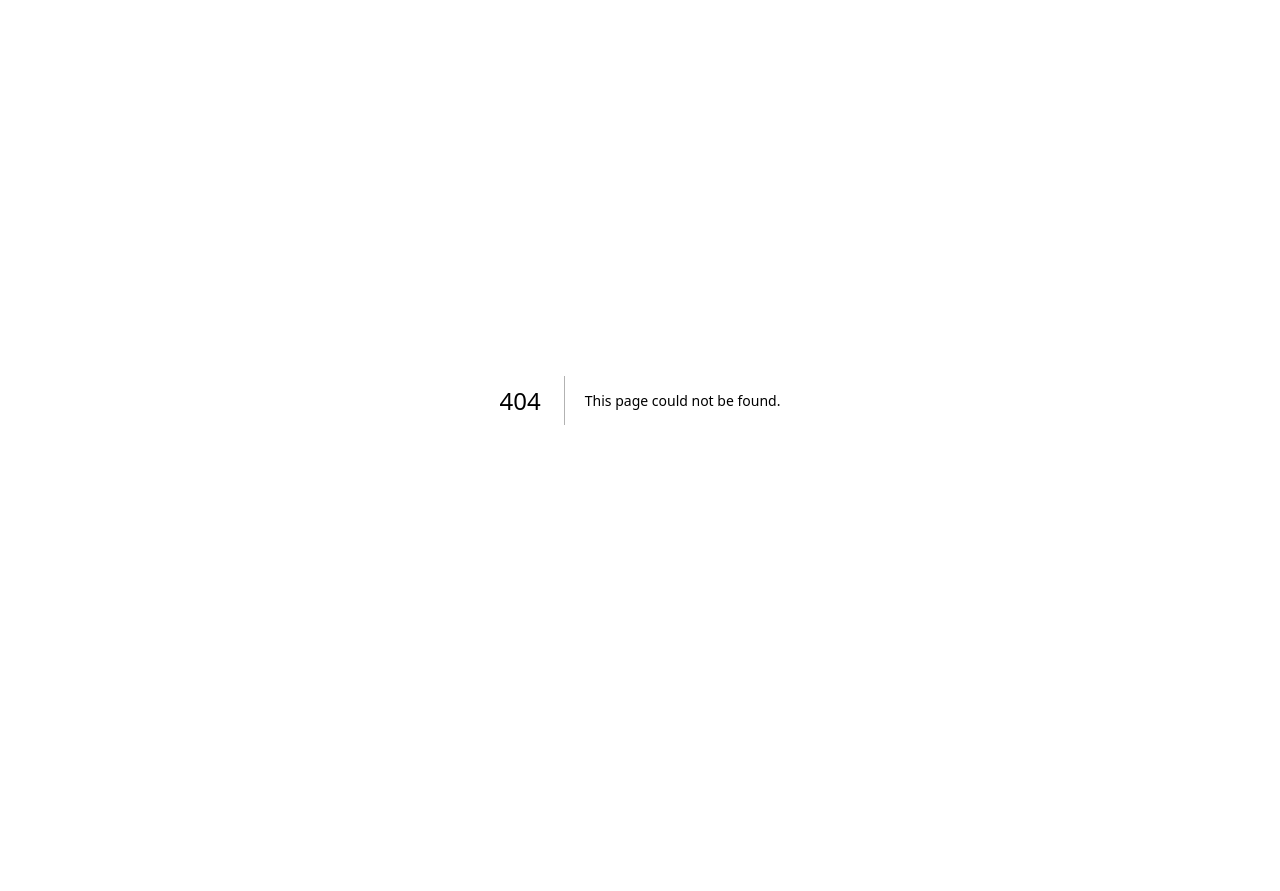
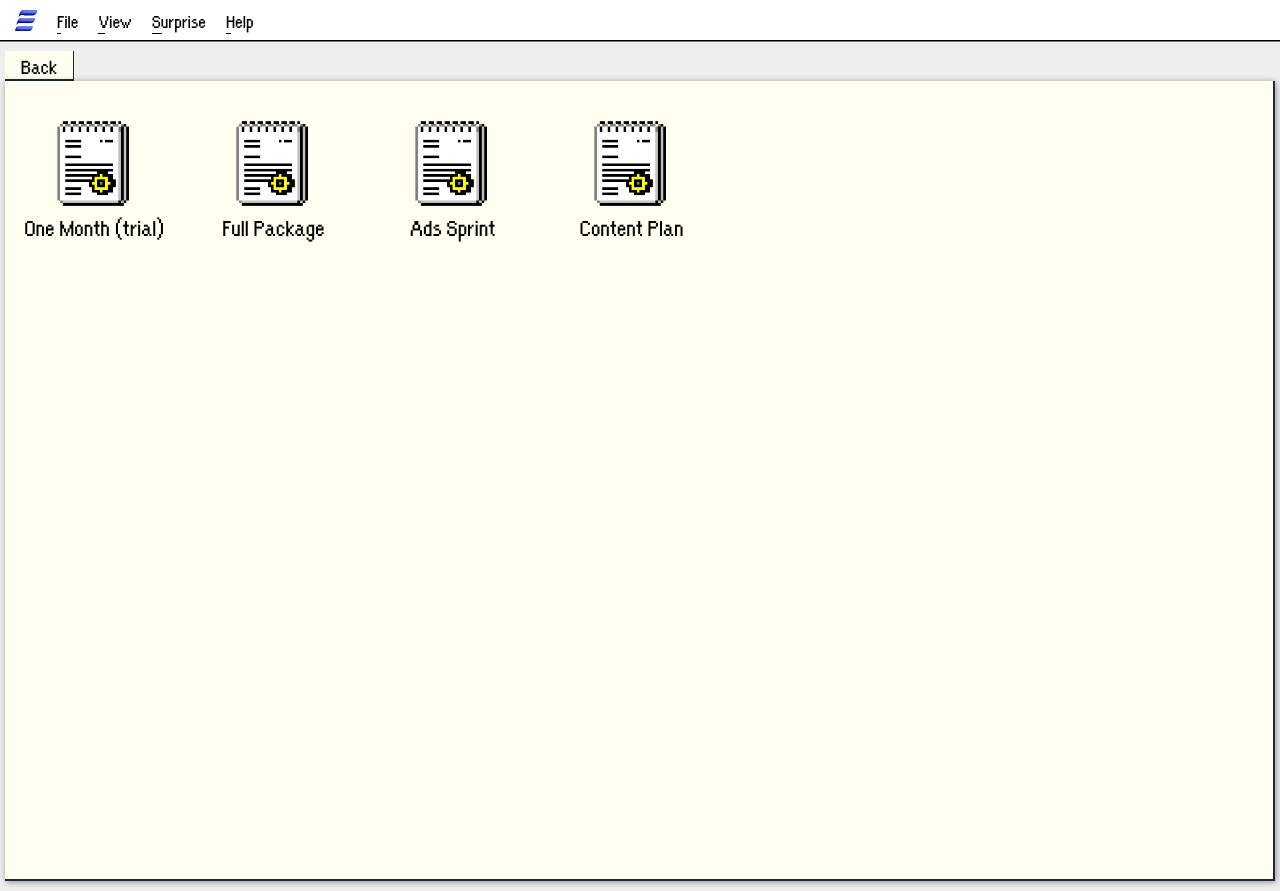
Before and after one commit to achiewe/project-erko-front, a Next.js app: page /erko/documents/contracts in a window 1280 px wide. Before the commit this address had no page. Before the commit the page ends 800 px from the top, so only its background shows below. Built offline with nearby package versions, Linux system fonts and the light colour scheme.

Commit message:
create contracts container and components

```diff
--- a/src/app/components/aboutErkoCont/AggementFiles.tsx
+++ b/src/app/components/AboutErkoCont/AggementFiles.tsx
@@ -4,7 +4,7 @@ import React from "react";
 import aggementPng from "../../../../public/assets/aggement.png";
 import Link from "next/link";
 
-interface DocumentFoldersProps {
+interface AggementFilesProps {
   navigate: string;
   aggementName: string;
   textWidth?: string;
@@ -16,7 +16,7 @@ export default function AggementFiles({
   aggementName,
   textWidth,
   bottom,
-}: DocumentFoldersProps) {
+}: AggementFilesProps) {
   return (
     <Link
       href={navigate}
--- /dev/null
+++ b/src/app/components/ContractsCont/ContractFile.tsx
@@ -0,0 +1,30 @@
+import Image from "next/image";
+import Link from "next/link";
+import React from "react";
+import contractPng from "../../../../public/assets/contracts.png";
+
+interface ContractFileProps {
+  navigate: string;
+  fileName: string;
+}
+
+export default function ContractFile({
+  navigate,
+  fileName,
+}: ContractFileProps) {
+  return (
+    <Link
+      href={navigate}
+      className="flex flex-col items-center justify-center relative"
+    >
+      <Image
+        src={contractPng}
+        alt="contract png"
+        className="w-[179px] h-[165px]"
+      />
+      <h3 className={`text-[25px] absolute bottom-0 text-center`}>
+        {fileName}
+      </h3>
+    </Link>
+  );
+}
--- /dev/null
+++ b/src/app/components/ContractsCont/ContractsContainer.tsx
@@ -0,0 +1,16 @@
+import React from "react";
+import ContractFile from "./ContractFile";
+
+export default function ContractsContainer() {
+  return (
+    <div
+      className="flex flex-row flex-wrap w-full items-start justify-start min-h-screen bg-[#FFFFF0]
+border-r-2 border-b-2 border-gray-800 drop-shadow-[1px_1px_3px_rgba(0,0,0,0.40)] relative"
+    >
+      <ContractFile navigate="/erko" fileName="One Month (trial)" />
+      <ContractFile navigate="/erko" fileName="Full Package" />
+      <ContractFile navigate="/erko" fileName="Ads Sprint" />
+      <ContractFile navigate="/erko" fileName="Content Plan" />
+    </div>
+  );
+}
--- a/src/app/erko/documents/about/page.tsx
+++ b/src/app/erko/documents/contracts/page.tsx
@@ -1,4 +1,4 @@
-import AboutContainer from "@/app/components/aboutErkoCont/AboutContainer";
+import ContractsContainer from "@/app/components/ContractsCont/ContractsContainer";
 import Header from "@/app/components/Header/Header";
 import BackButton from "@/app/components/MemberCard/BackButton";
 import React from "react";
@@ -9,7 +9,7 @@ export default function page() {
       <Header />
       <div className="flex px-[5px] w-full h-full items-start flex-col pb-[10px]">
         <BackButton destination="/erko/documents" />
-        <AboutContainer />
+        <ContractsContainer />
       </div>
     </div>
   );
```
Also changed, not shown: public/assets/contracts.png (added), src/app/components/AboutErkoCont/AboutContainer.tsx (renamed from src/app/components/aboutErkoCont/AboutContainer.tsx).
